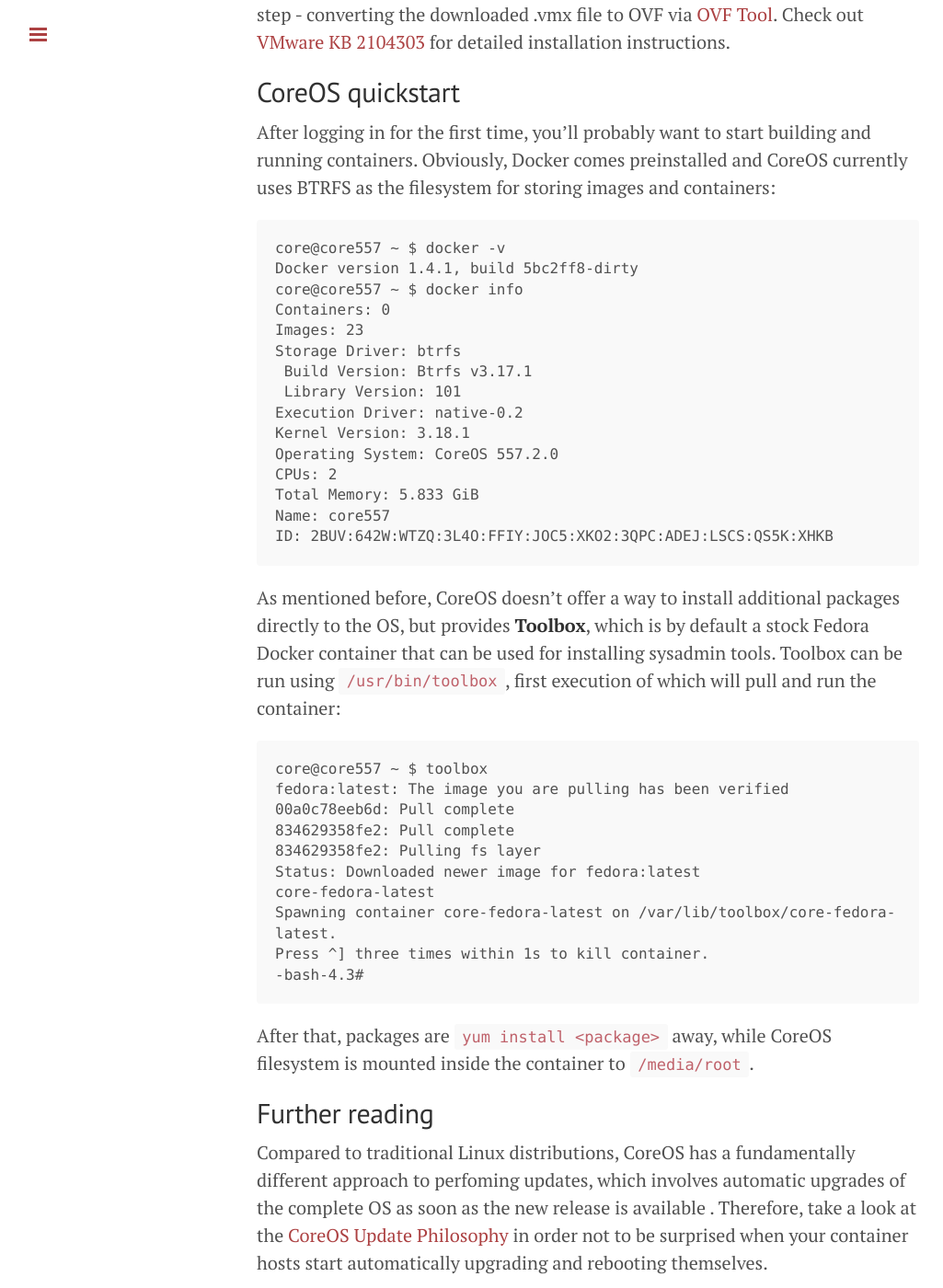
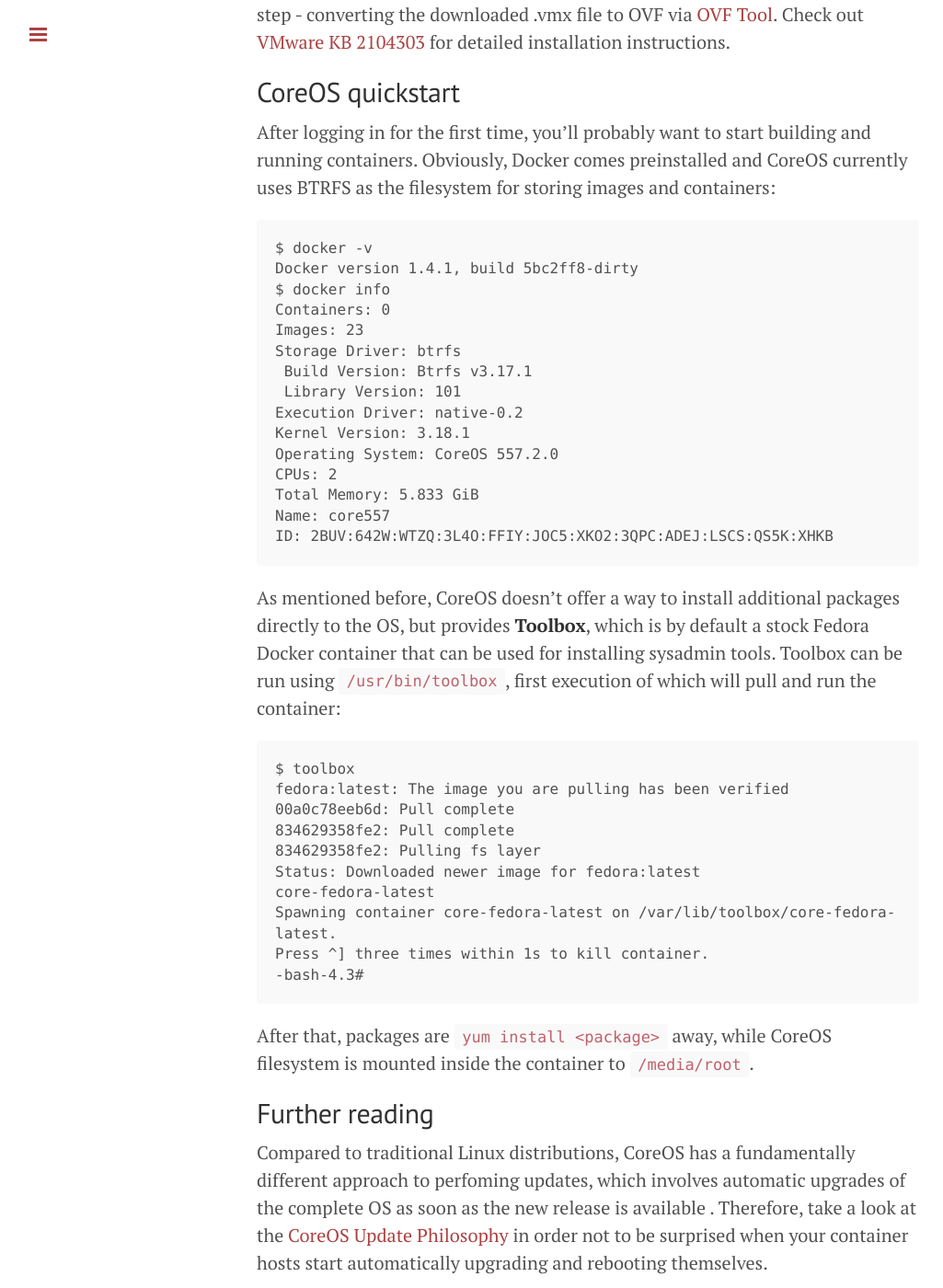
Before and after one commit to nilic/nilic.github.io, a Jekyll site: the page built from _posts/2015-03-12-trying-out-coreos-on-vsphere.md, in a window 1280 px wide and 1400 px high, scrolled down 1091 px. Shown: the whole window at 92% size, without its empty margins (1-1026 px from the left). Built offline with Jekyll 4.4.1, drawn with Linux system fonts in a browser that asks for light colours; nearby versions of some CDN libraries; Markdown is read by kramdown in place of the engine named in the settings.

Commit message:
edited $PS1 for the last post

````diff
--- a/_posts/2015-03-12-trying-out-coreos-on-vsphere.md
+++ b/_posts/2015-03-12-trying-out-coreos-on-vsphere.md
@@ -19,9 +19,9 @@ As for CoreOS stable releases prior to 557, releases 522 and 494 are supported o
 After logging in for the first time, you'll probably want to start building and running containers. Obviously, Docker comes preinstalled and CoreOS currently uses BTRFS as the filesystem for storing images and containers:
 
 ```
-core@core557 ~ $ docker -v
+$ docker -v
 Docker version 1.4.1, build 5bc2ff8-dirty
-core@core557 ~ $ docker info
+$ docker info
 Containers: 0
 Images: 23
 Storage Driver: btrfs
@@ -39,7 +39,7 @@ ID: 2BUV:642W:WTZQ:3L4O:FFIY:JOC5:XKO2:3QPC:ADEJ:LSCS:QS5K:XHKB
 As mentioned before, CoreOS doesn't offer a way to install additional packages directly to the OS, but provides __Toolbox__, which is by default a stock Fedora Docker container that can be used for installing sysadmin tools. Toolbox can be run using `/usr/bin/toolbox`, first execution of which will pull and run the container:
 
 ```
-core@core557 ~ $ toolbox
+$ toolbox
 fedora:latest: The image you are pulling has been verified
 00a0c78eeb6d: Pull complete
 834629358fe2: Pull complete
````
